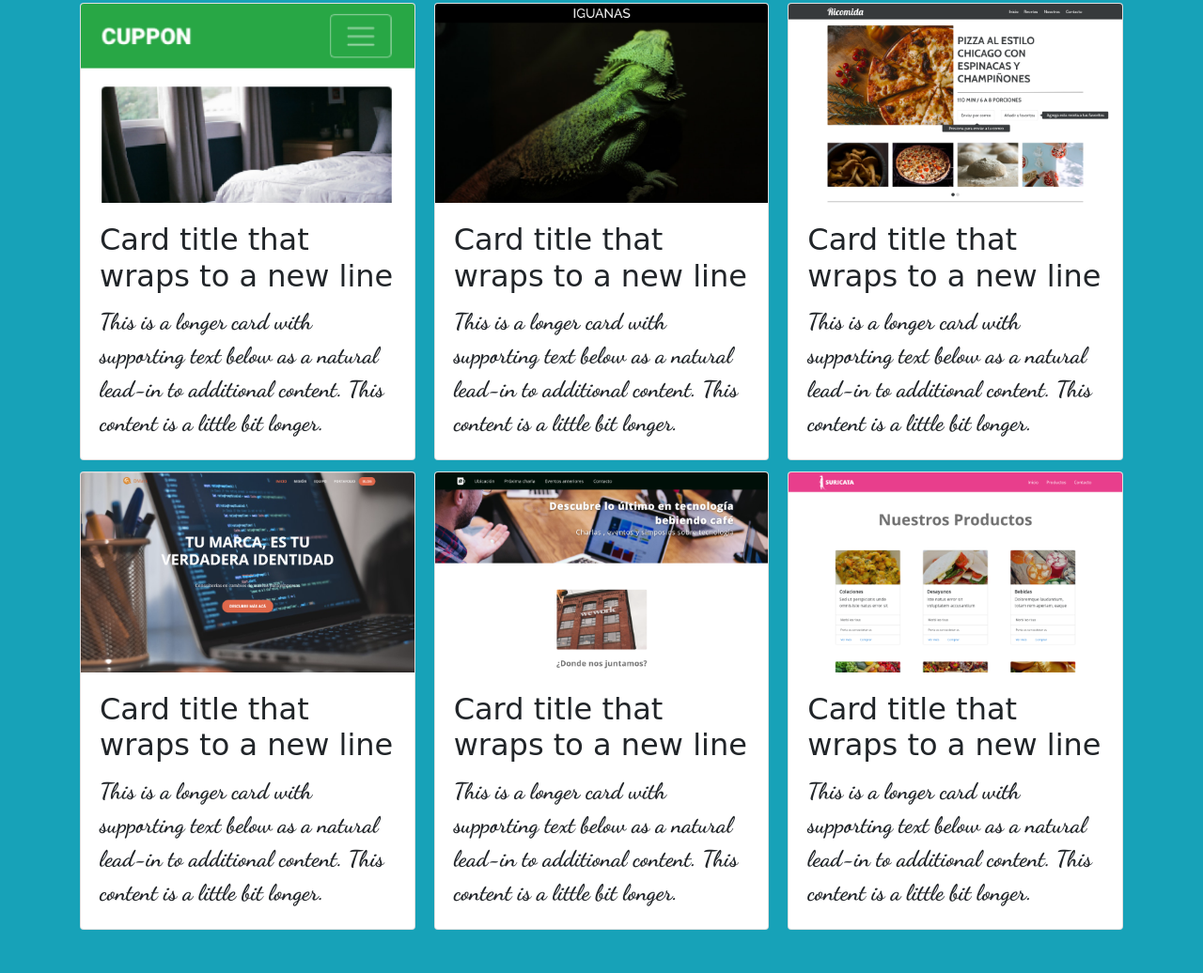
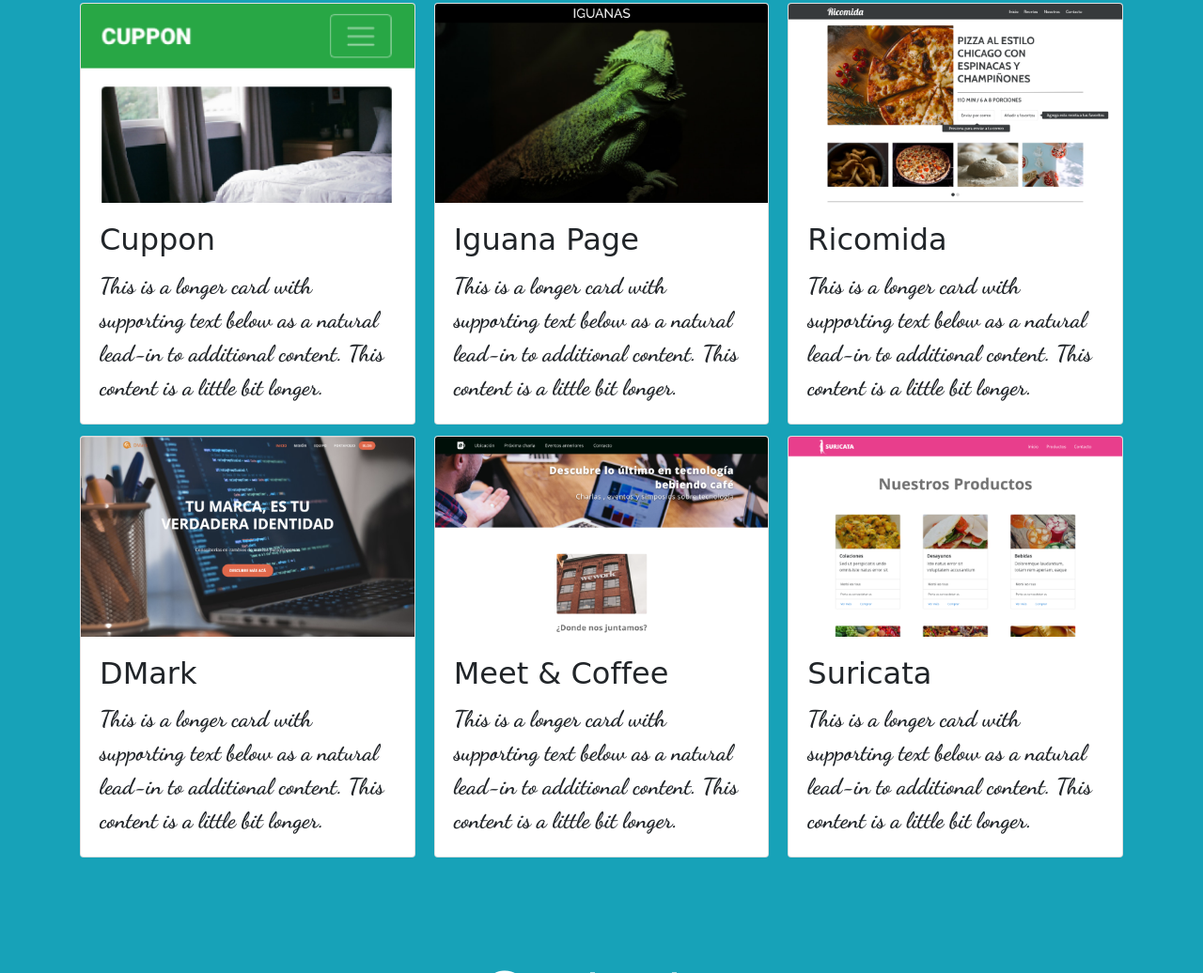
Before and after one commit to ForEverRoice/Prueba, a plain HTML site: page index.html in a window 1280 px wide. Shown: the part 2201-3237 px from the top of the page at 94% size. Drawn offline with nearby package versions, Linux system fonts and the light colour scheme; a script that the page names is missing; a web font is replaced by a local one.

Commit message:
Prueba1.4

```diff
--- a/index.html
+++ b/index.html
@@ -292,49 +292,49 @@
           <div class="card-columns">
 
             <div class="card">
-              <img src="assets\img\cuppon.png" class="card-img-top" alt="...">
+              <img src="assets\img\cuppon.png" class="card-img-top" alt="Cuppon img">
               <div class="card-body">
-                <h5 class="card-title">Card title that wraps to a new line</h5>
+                <h5 class="card-title">Cuppon</h5>
                 <p class="card-text">This is a longer card with supporting text below as a natural lead-in to additional content. This content is a little bit longer.</p>
               </div>
             </div>
 
             <div class="card">
-              <img src="assets\img\dmark.png" class="card-img-top" alt="...">
+              <img src="assets\img\dmark.png" class="card-img-top" alt="DMark">
               <div class="card-body">
-                <h5 class="card-title">Card title that wraps to a new line</h5>
+                <h5 class="card-title">DMark</h5>
                 <p class="card-text">This is a longer card with supporting text below as a natural lead-in to additional content. This content is a little bit longer.</p>
               </div>
             </div>
 
             <div class="card">
-              <img src="assets\img\iguana_page.png" class="card-img-top" alt="...">
+              <img src="assets\img\iguana_page.png" class="card-img-top" alt="Iguana page">
               <div class="card-body">
-                <h5 class="card-title">Card title that wraps to a new line</h5>
+                <h5 class="card-title">Iguana Page</h5>
                 <p class="card-text">This is a longer card with supporting text below as a natural lead-in to additional content. This content is a little bit longer.</p>
               </div>
             </div>
 
             <div class="card">
-              <img src="assets\img\meet_coffee.png" class="card-img-top" alt="...">
+              <img src="assets\img\meet_coffee.png" class="card-img-top" alt="Meet & Coffee">
               <div class="card-body">
-                <h5 class="card-title">Card title that wraps to a new line</h5>
+                <h5 class="card-title">Meet & Coffee</h5>
                 <p class="card-text">This is a longer card with supporting text below as a natural lead-in to additional content. This content is a little bit longer.</p>
               </div>
             </div>
 
             <div class="card">
-              <img src="assets\img\ricomida.png" class="card-img-top" alt="...">
+              <img src="assets\img\ricomida.png" class="card-img-top" alt="Ricomida">
               <div class="card-body">
-                <h5 class="card-title">Card title that wraps to a new line</h5>
+                <h5 class="card-title">Ricomida</h5>
                 <p class="card-text">This is a longer card with supporting text below as a natural lead-in to additional content. This content is a little bit longer.</p>
               </div>
             </div>
 
             <div class="card">
-              <img src="assets\img\suricata.png" class="card-img-top" alt="...">
+              <img src="assets\img\suricata.png" class="card-img-top" alt="Suricata">
               <div class="card-body">
-                <h5 class="card-title">Card title that wraps to a new line</h5>
+                <h5 class="card-title">Suricata</h5>
                 <p class="card-text">This is a longer card with supporting text below as a natural lead-in to additional content. This content is a little bit longer.</p>
               </div>
             </div>
```
